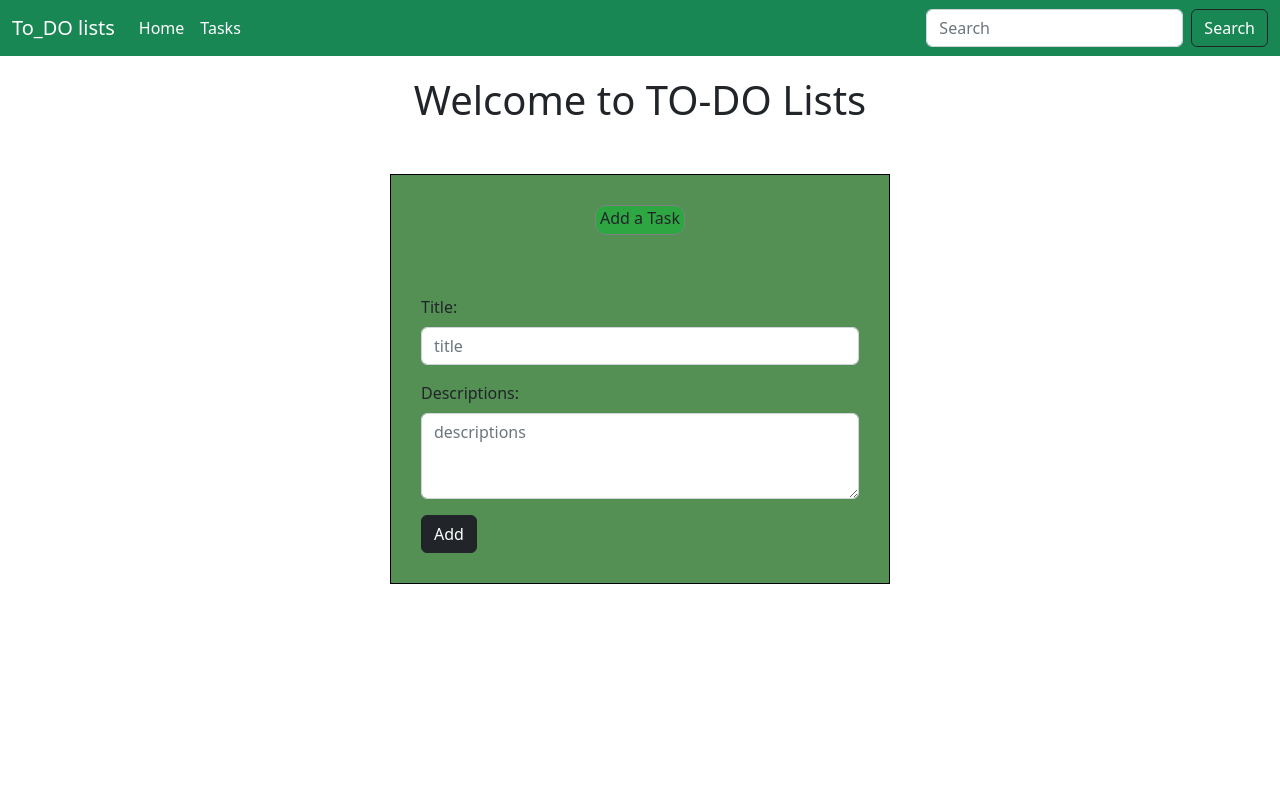
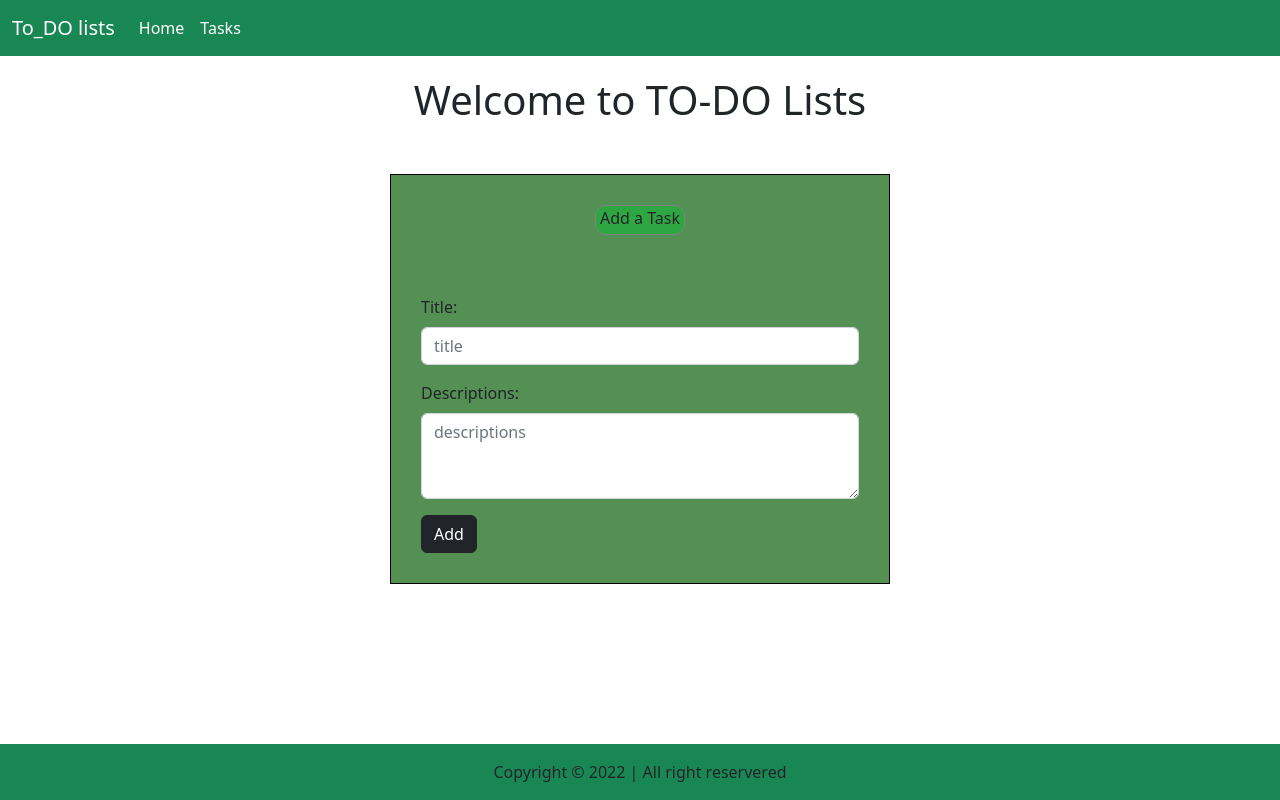
Before and after one commit to kkarki7120/To-Do-Lists, a Django app: page / in a window 1280 px wide. Run offline with Django 4.2, Linux system fonts and the light colour scheme.

Commit message:
footer added

```diff
--- a/templates/base.html
+++ b/templates/base.html
@@ -23,7 +23,7 @@
         </button>
         <div class="collapse navbar-collapse" id="navbarSupportedContent">
           <ul class="navbar-nav me-auto mb-2 mb-lg-0">
-            <li class="nav-item ">
+            <li class="nav-item">
               <a class="nav-link active text-white" aria-current="page" href="/">Home</a>
             </li>
             <li class="nav-item ">
@@ -31,10 +31,7 @@
             </li>
 
           </ul>
-          <form class="d-flex" role="search">
-            <input class="form-control me-2" type="search" placeholder="Search" aria-label="Search">
-            <button class="btn btn-outline-dark text-white" type="submit">Search</button>
-          </form>
+
         </div>
       </div>
     </nav>
@@ -43,6 +40,15 @@
 
     {% endblock %}
 
+
+    <footer>
+      <p class="text-center bg-success fixed-bottom my-0 py-3">
+        Copyright &copy; 2022 | All right reservered
+      </p>
+    </footer>
+
     <script src="https://cdn.jsdelivr.net/npm/bootstrap@5.2.0/dist/js/bootstrap.bundle.min.js" integrity="sha384-A3rJD856KowSb7dwlZdYEkO39Gagi7vIsF0jrRAoQmDKKtQBHUuLZ9AsSv4jD4Xa" crossorigin="anonymous"></script>
   </body>
+
+
 </html>
```
Also changed, not shown: core/views.py (line endings or trailing spaces), db.sqlite3.
